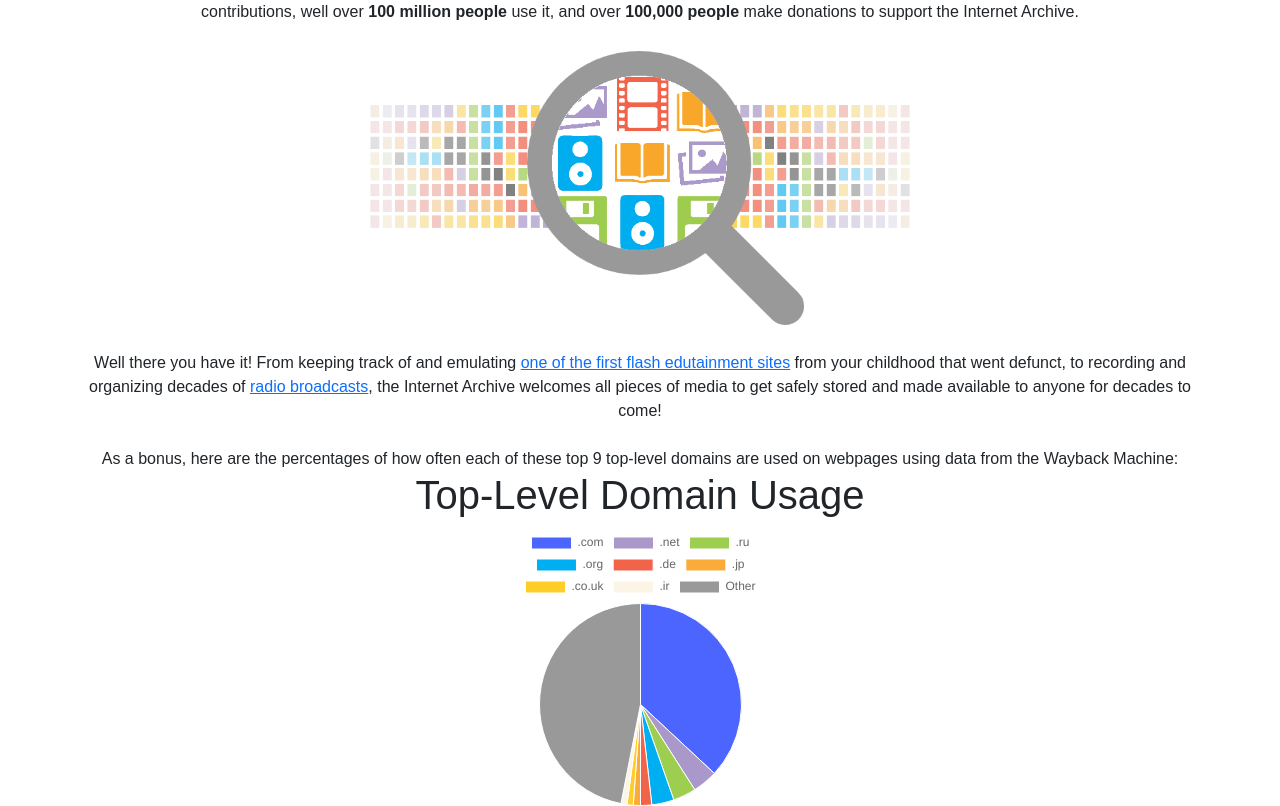
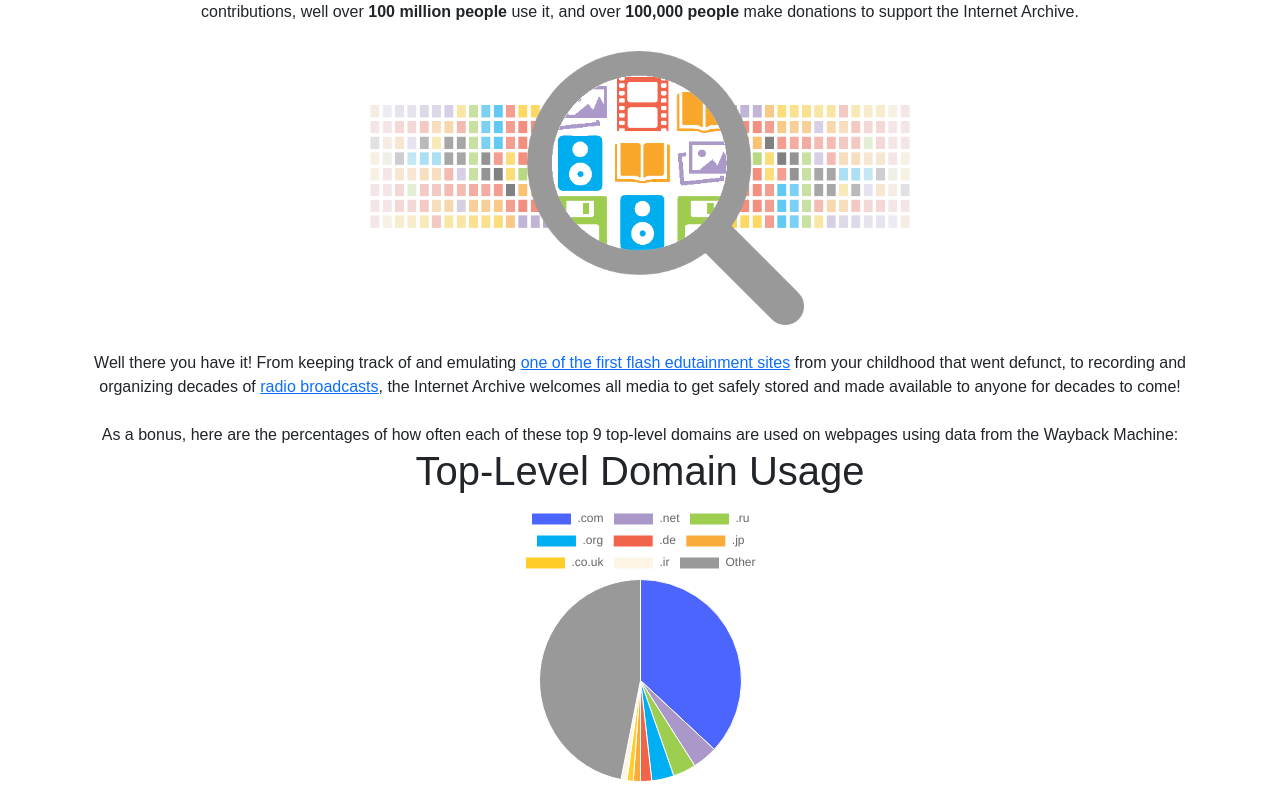
Before and after one commit to DPS800/storytelling-a1, a plain HTML site: page index.html in a window 1280 px wide. Shown: the part 1190-1996 px from the top of the page. After the commit the page ends 1972 px from the top, so only its background shows below. Drawn offline with nearby package versions, Linux system fonts and the light colour scheme.

Commit message:
Editing text

```diff
--- a/index.html
+++ b/index.html
@@ -32,7 +32,7 @@
             <div class="text-center col-12">
                 <p class="h1"> Archive.org: The Internet's Museum </p>
                 <p class="h4"> Securing our Brief Internet History since 1996 </p>
-                <img src="img/ia-logo.svg" style="width: 10%; margin: 25px;"/>
+                <img src="img/ia-logo.svg" style="width: 10%; margin: 25px;" />
             </div>
 
             <div class="text-start col-6 p">
@@ -84,14 +84,14 @@
                     users</b> registered accounts to help out with their own contributions, well over <b>100 million
                     people</b> use it, and over <b>100,000 people</b> make donations to support the Internet Archive.
             </div>
-            <img src="img/searching_items.png" style="width: 50% !important; padding-top: 25px;" class="lastp"/>
+            <img src="img/searching_items.png" style="width: 50% !important; padding-top: 25px;" class="lastp" />
             <div class="text-center p">
                 <br>Well there you have it! From keeping track of and emulating <a
                     href="https://web.archive.org/web/20120225194330/http://www.earobics.com/gamegoo/gooey.html"
                     target="_blank">one of the first flash edutainment sites</a> from your childhood that went defunct,
                 to recording and organizing decades of <a href="https://archive.org/details/radioprograms"
                     target="_blank">radio broadcasts</a>, the
-                Internet Archive welcomes all pieces of media to get safely stored and made available to anyone for
+                Internet Archive welcomes all media to get safely stored and made available to anyone for
                 decades to come!<br><br>As a bonus, here are the percentages of how often each of these top 9 top-level
                 domains are used on webpages using data from the Wayback Machine:
                 <h1> Top-Level Domain Usage </h1>
```
